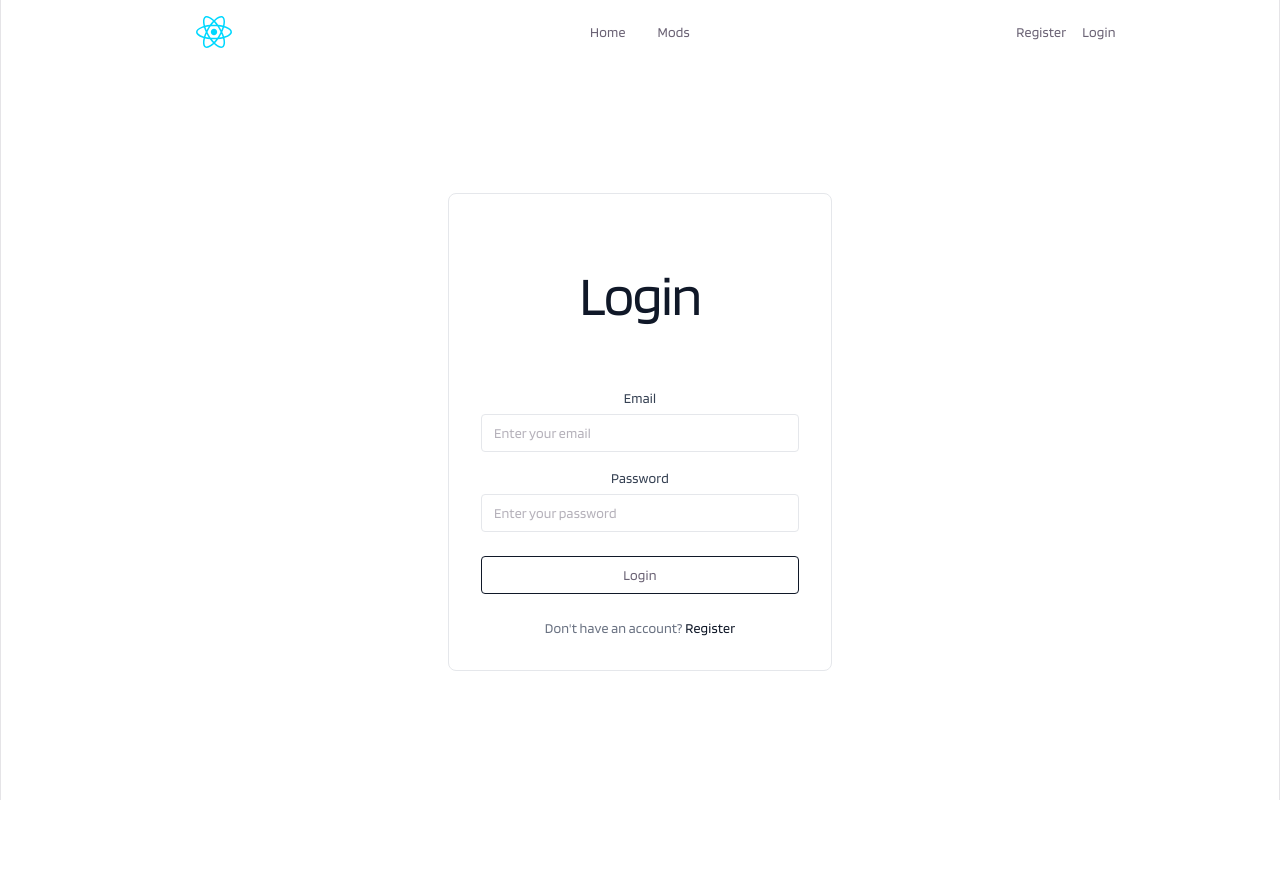
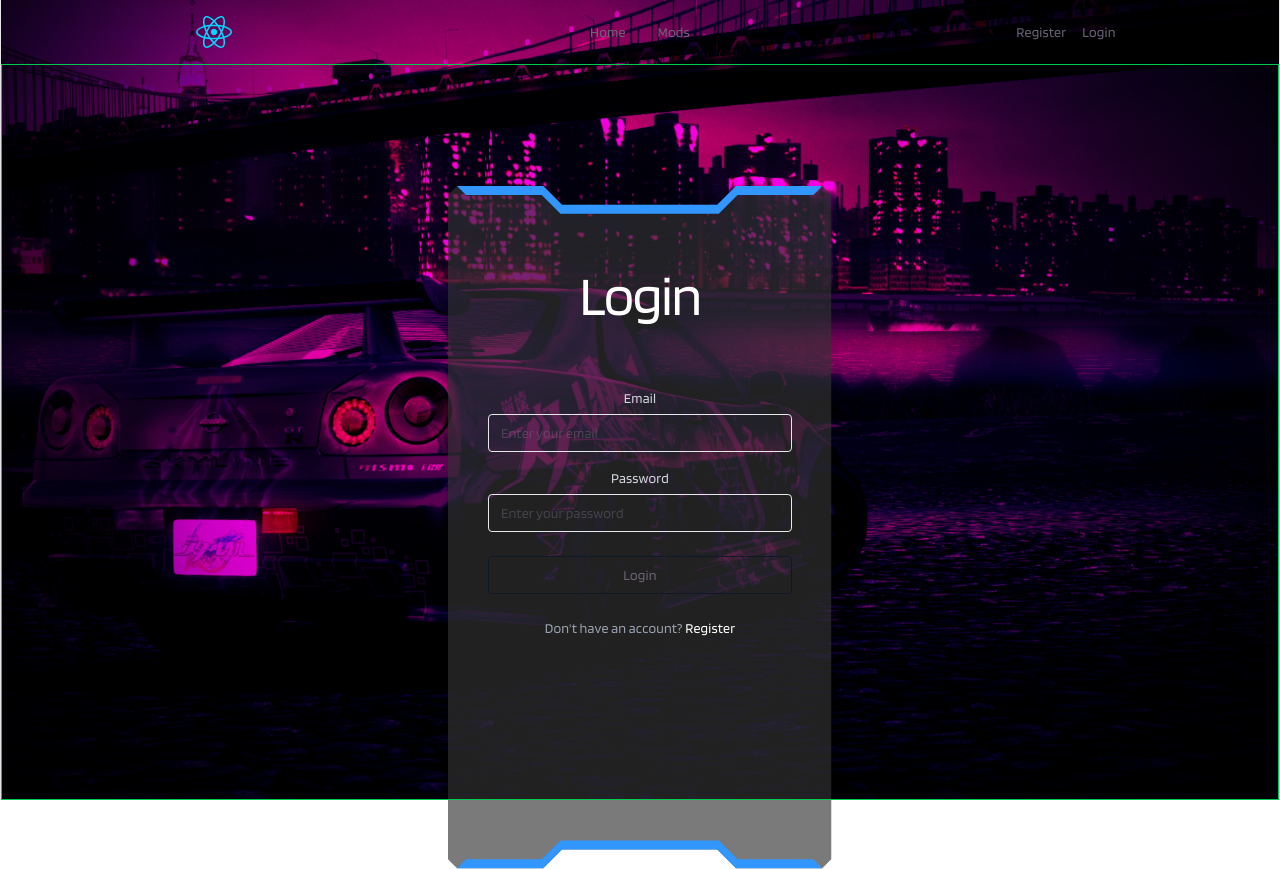
Before and after one commit to IceCarbon648/racebook, a React (Vite) app in the folder frontend/racebookFrontend/: page /login in a window 1280 px wide. Before the commit the page ends 800 px from the top, so only its background shows below. Built offline with nearby package versions, Linux system fonts and the light colour scheme; no server answers.

Commit message:
feat: added custom login form shape

```diff
--- a/frontend/racebookFrontend/src/assets/images/index.ts
+++ b/frontend/racebookFrontend/src/assets/images/index.ts
@@ -21,12 +21,12 @@ export const backgrounds: Background[] = [
         original: bgOneOriginal,
         tinted: bgOneTinted,
         depthMap: bgOneDepthMap
-    }/*,
+    },
     {
         original: bgTwoOriginal,
         tinted: bgTwoTinted,
         depthMap: bgTwoDepthMap
-    }*/
+    }
 ];
 
 export { racebookLogo, favourite, card_accent };
--- a/frontend/racebookFrontend/src/components/molecules/ModCard/index.tsx
+++ b/frontend/racebookFrontend/src/components/molecules/ModCard/index.tsx
@@ -2,8 +2,8 @@ import { card_accent } from '../../../assets';
 import { NEON } from '../../../constants/theme';
 import type { ModCardProps } from './index.types';
 import { Tilt, useTiltContext } from '@gfazioli/react-tilt';
+import { MOD_CARD } from '../../../constants/customDivs';
 
-const cardShape = "M 0,0 L 255,0 L 255,215 L 247,223 L 159,223 L 127,255 L 16,255 L 0,239 Z";
 const favouriteIconShape = "M20.8 4.6a5.5 5.5 0 0 0-7.8 0L12 5.7l-1-1.1a5.5 5.5 0 0 0-7.8 7.8l1.1 1L12 21l7.7-7.7 1.1-1a5.5 5.5 0 0 0 0-7.7z";
 
 const CardGlow = () => {
@@ -25,7 +25,7 @@ const CardGlow = () => {
             </defs>
 
             <path
-                d={cardShape}
+                d={MOD_CARD}
                 fill="none"
                 stroke={NEON.glowColour}
                 strokeWidth={blur}
@@ -33,7 +33,7 @@ const CardGlow = () => {
             />
 
             <path
-                d={cardShape}
+                d={MOD_CARD}
                 fill={NEON.fill}
                 fillOpacity={NEON.fillOpacity}
                 stroke={border}
--- /dev/null
+++ b/frontend/racebookFrontend/src/constants/customDivs.ts
@@ -0,0 +1,4 @@
+export const MOD_CARD = "M 0,0 L 255,0 L 255,215 L 247,223 L 159,223 L 127,255 L 16,255 L 0,239 Z";
+export const FORM_SHAPE = "M 12,0 L 127,0 L 152,25 L 359,25 L 384,0 L 499,0 L 511,12 L 511,897 L 499,909 L 384,909 L 359,884 L 152,884 L 127,909 L 12,909 L 0,897 L 0,12 Z";
+export const FORM_ACCENT_TOP = "M 12,0 L 127,0 L 152,25 L 359,25 L 384,0 L 499,0 L 487,12 L 386,12 L 361,37 L 150,37 L 125,12 L 24,12 Z";
+export const FORM_ACCENT_BOTTOM = "M 12,909 L 127,909 L 152,884 L 359,884 L 384,909 L 499,909 L 487,897 L 386,897 L 361,872 L 150,872 L 125,897 L 24,897 Z";
--- a/frontend/racebookFrontend/src/constants/theme.ts
+++ b/frontend/racebookFrontend/src/constants/theme.ts
@@ -8,3 +8,5 @@ export const NEON = {
     borderSelected: '#cc33cc',
     glowBlurSelected: 4.5
 } as const;
+
+export const ACCENT = '#3196FE';
--- a/frontend/racebookFrontend/src/pages/Login/index.tsx
+++ b/frontend/racebookFrontend/src/pages/Login/index.tsx
@@ -1,6 +1,9 @@
 import { useState } from 'react';
 import { Link } from 'react-router-dom';
 import { useAuth } from '../../contexts';
+import { FORM_SHAPE, FORM_ACCENT_TOP, FORM_ACCENT_BOTTOM } from '../../constants/customDivs';
+import { ACCENT } from '../../constants/theme';
+import Background from '../../components/molecules/Background/Index';
 
 const Login = () => {
     const { login } = useAuth();
@@ -23,12 +26,23 @@ const Login = () => {
     };
 
     return (
-        <div className="flex items-center justify-center min-h-[calc(100vh-4rem)] px-4">
-            <div className="flex flex-col gap-6 w-full max-w-sm p-8 border border-gray-200 rounded-lg">
-                <h1 className="text-2xl font-bold text-gray-900">Login</h1>
+        <div className="flex items-center justify-center min-h-[calc(100vh-4rem)] px-4 border border-green-500">
+            <Background reveal={false}/>
+            <div className="relative flex flex-col gap-6 w-full max-w-sm p-10">
+                <svg
+                    className="pointer-events-none absolute inset-0 h-[683px] max-w-sm -z-10"
+                    viewBox="0 0 512 910"
+                    preserveAspectRatio="none"
+                >
+                    <path d={FORM_SHAPE} fill="#333333" fillOpacity={0.65} />
+                    <path d={FORM_ACCENT_TOP} fill={ACCENT} />
+                    <path d={FORM_ACCENT_BOTTOM} fill={ACCENT} />
+                </svg>
+
+                <h1 className="text-2xl font-bold text-white">Login</h1>
                 <div className="flex flex-col gap-4">
                     <div className="flex flex-col gap-1.5">
-                        <label htmlFor="email" className="text-sm font-medium text-gray-700">
+                        <label htmlFor="email" className="text-sm font-medium text-gray-300">
                             Email
                         </label>
                         <input
@@ -41,7 +55,7 @@ const Login = () => {
                         />
                     </div>
                     <div className="flex flex-col gap-1.5">
-                        <label htmlFor="password" className="text-sm font-medium text-gray-700">
+                        <label htmlFor="password" className="text-sm font-medium text-gray-300">
                             Password
                         </label>
                         <input
@@ -64,9 +78,9 @@ const Login = () => {
                         {isLoading ? 'Logging in...' : 'Login'}
                     </button>
                 </div>
-                <p className="text-sm text-center text-gray-500">
+                <p className="text-sm text-center text-gray-400">
                     Don't have an account?{' '}
-                    <Link to="/register" className="font-medium text-gray-900 hover:underline">
+                    <Link to="/register" className="font-medium text-white hover:underline">
                         Register
                     </Link>
                 </p>
```
